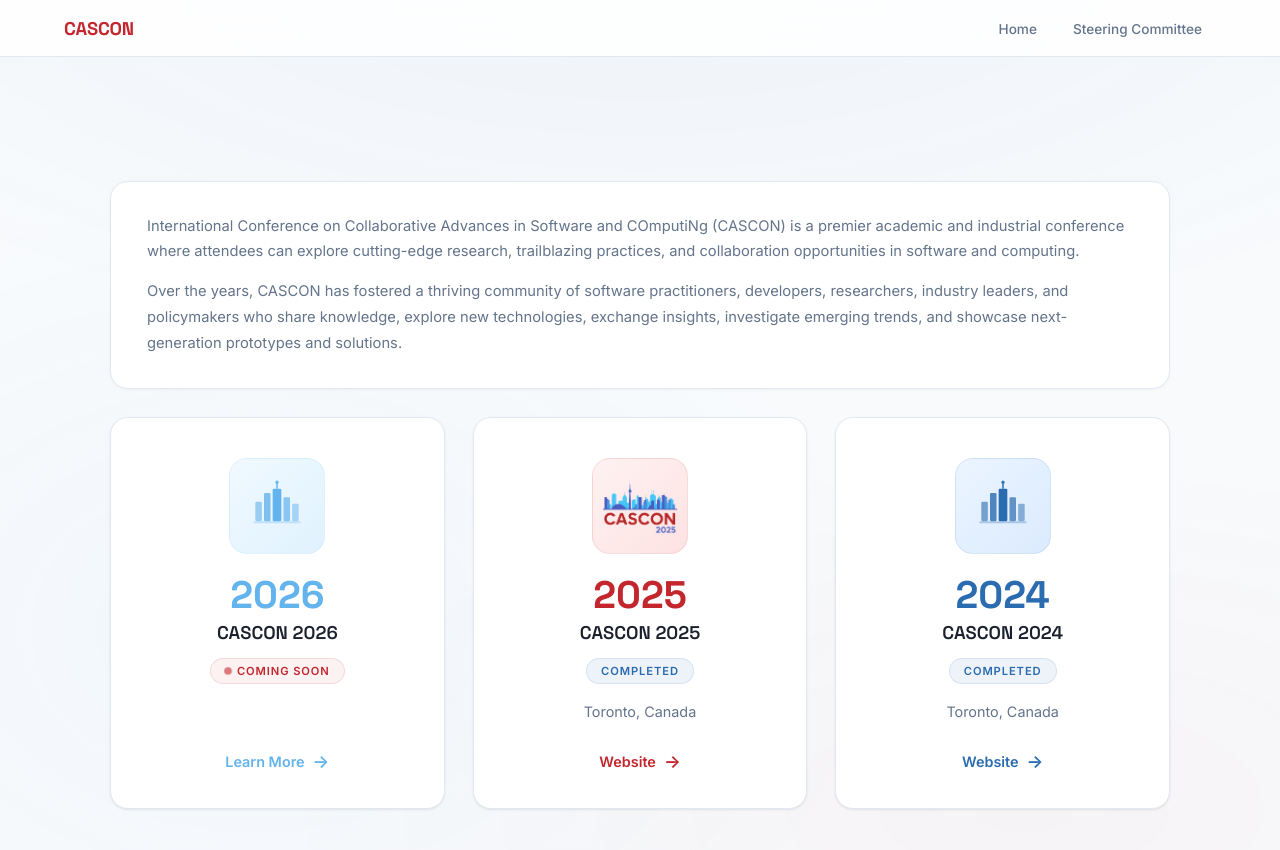
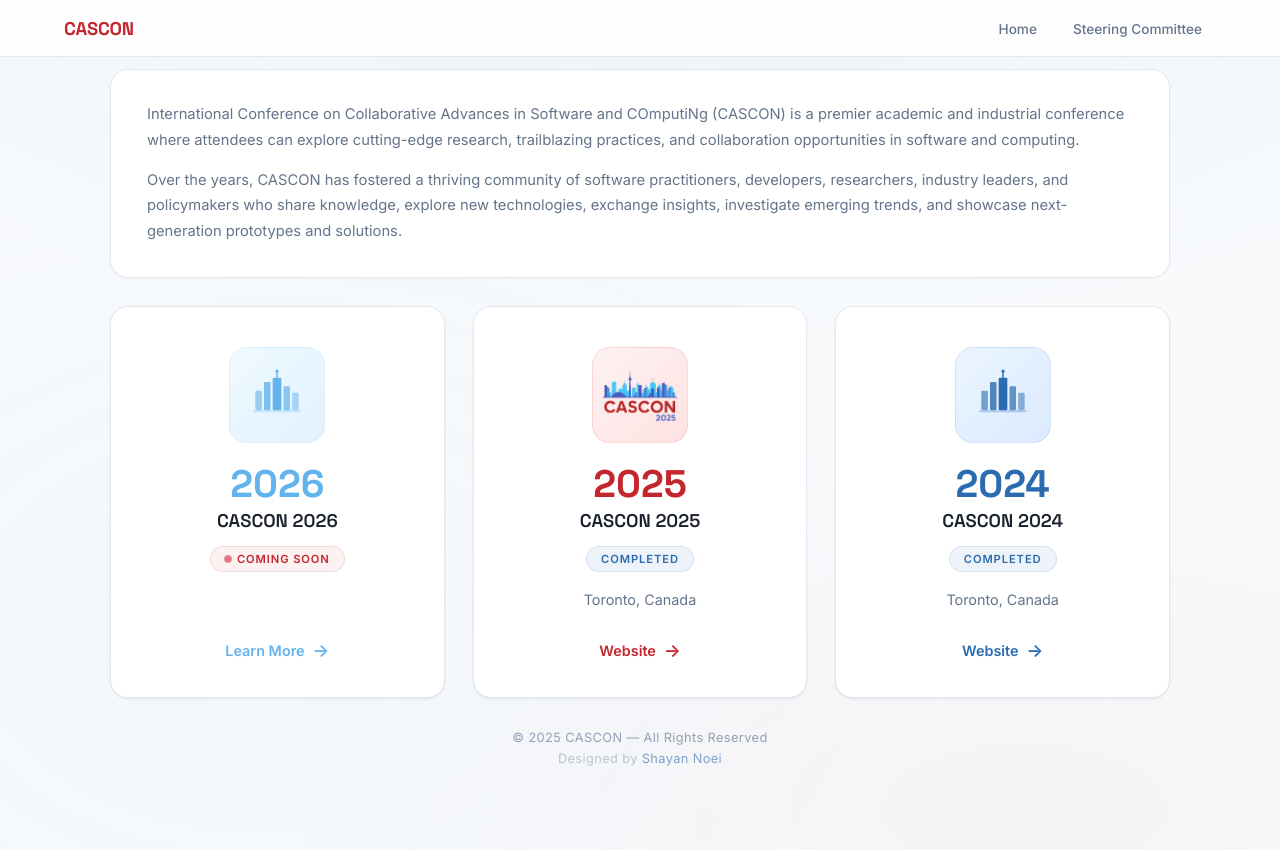
Before and after one commit to ICCSSE/CASCON2025, a Jekyll site: the page built from index.md, in a window 1280 px wide and 900 px high. Shown: the top 850 px of the window. Built offline with Jekyll 4.4.1, drawn with Linux system fonts in a browser that asks for light colours.

```diff
--- a/_layouts/home.html
+++ b/_layouts/home.html
@@ -154,11 +154,9 @@
       }
 
       .page-content {
-        min-height: calc(100vh - 56px);
         display: flex;
         flex-direction: column;
         align-items: center;
-        justify-content: center;
       }
 
       /* Hero section */
@@ -433,7 +431,7 @@
 
       /* Footer */
       .footer {
-        margin-top: 72px;
+        margin-top: 32px;
         padding-bottom: 40px;
         text-align: center;
       }
--- a/index.md
+++ b/index.md
@@ -5,7 +5,7 @@ title: "CASCON"
 
 <div class="page-content">
 
-  <div style="max-width: 1060px; width: 100%; margin-top: 32px; margin-bottom: 28px; animation: fade-in-up 0.8s ease-out 0.1s both;">
+  <div style="max-width: 1060px; width: 100%; margin-top: 12px; margin-bottom: 28px; animation: fade-in-up 0.8s ease-out 0.1s both;">
     <div style="background: var(--bg-white); border: 1px solid var(--border-subtle); border-radius: 18px; padding: 32px 36px; box-shadow: 0 1px 3px rgba(0,0,0,0.04);">
       <p style="font-size: 0.92rem; color: var(--text-secondary); line-height: 1.75; margin-bottom: 14px;">
         International Conference on Collaborative Advances in Software and COmputiNg (CASCON) is a premier academic and industrial conference where attendees can explore cutting-edge research, trailblazing practices, and collaboration opportunities in software and computing.
```
Also changed, not shown: other parts of _layouts/home.html (+2 -2 lines).
